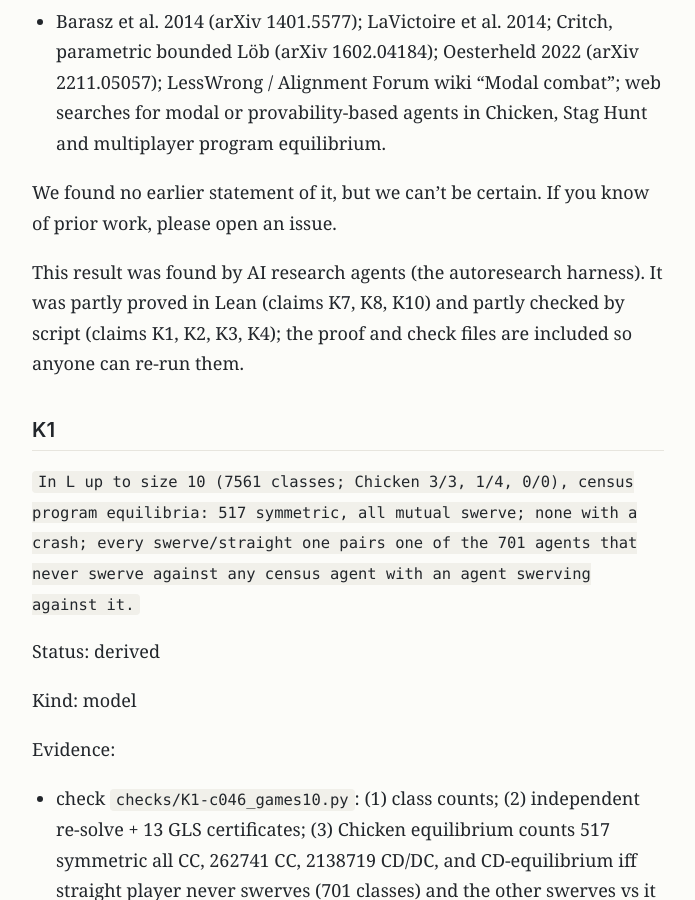
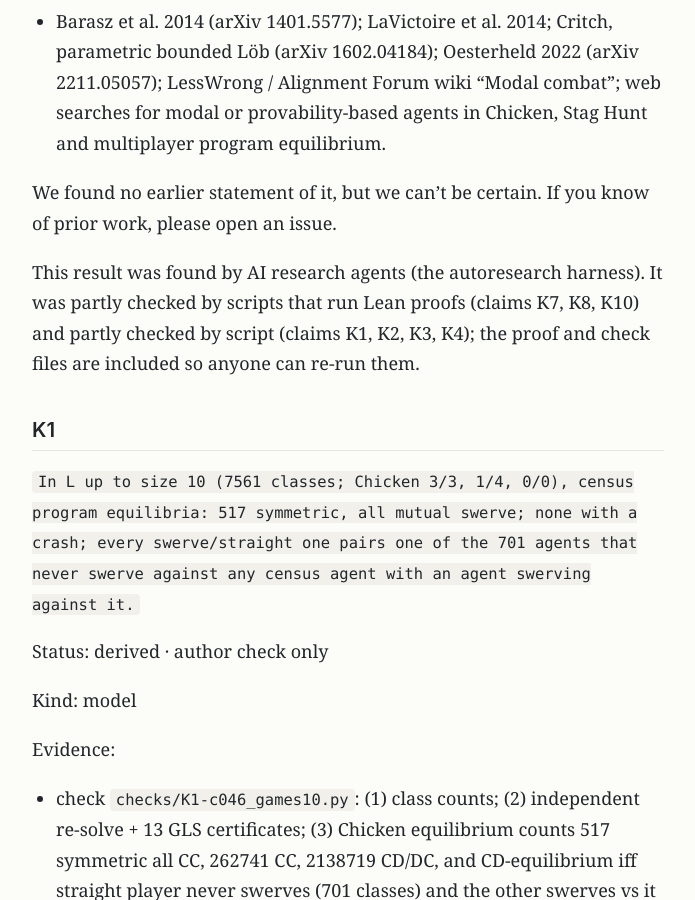
Before and after one commit to kodakodapa/autoresearch-findings, a Jekyll site: the page built from findings/chicken-modal-agents.md, in a window 1280 px wide and 900 px high, scrolled down 2803 px. Shown: the whole window, without its empty margins (292-987 px from the left). Built offline with Jekyll 4.4.1, drawn with Linux system fonts in a browser that asks for light colours; some of the changed text lies outside the part shown.

Commit message:
Revise chicken-modal-agents: Production note: Lean proofs run inside check scripts are now described as such, separately from harness-built proofs

```diff
--- a/findings/chicken-modal-agents.md
+++ b/findings/chicken-modal-agents.md
@@ -73,13 +73,13 @@ We believe this result is new. Our prior-art search (2026-10-20) covered:
 
 We found no earlier statement of it, but we can't be certain. If you know of prior work, please open an issue.
 
-This result was found by AI research agents (the autoresearch harness). It was partly proved in Lean (claims K7, K8, K10) and partly checked by script (claims K1, K2, K3, K4); the proof and check files are included so anyone can re-run them.
+This result was found by AI research agents (the autoresearch harness). It was partly checked by scripts that run Lean proofs (claims K7, K8, K10) and partly checked by script (claims K1, K2, K3, K4); the proof and check files are included so anyone can re-run them.
 
 ## K1
 
 `In L up to size 10 (7561 classes; Chicken 3/3, 1/4, 0/0), census program equilibria: 517 symmetric, all mutual swerve; none with a crash; every swerve/straight one pairs one of the 701 agents that never swerve against any census agent with an agent swerving against it.`
 
-Status: derived
+Status: derived · author check only
 
 Kind: model
 
@@ -102,7 +102,7 @@ Prior art: possibly new: no prior art found in the owner's search (answer: `prio
 
 In L up to size 10, round robin incl. self: Chicken (3,1,4,0) max 17666 only by $\neg\Box p\wedge\Box(\neg p\vee\Box p)$, which crashes vs itself (SwerveBot 16479, FairBot 14303); Stag Hunt (4,0,3,2) max 23411 only by $\Box(p\vee\Box^3\neg(p\vee q))$, which hunts stag vs HareBot (FairBot 21719).
 
-Status: derived
+Status: derived · author check only
 
 Kind: model
 
@@ -124,7 +124,7 @@ Prior art: possibly new: no prior art found in the owner's search (answer: `prio
 
 In L up to size 10, discrete replicator dynamics from uniform start (2000 steps) leave exactly the same 1116 observational classes (weight $>10^{-6}$) in PD, Chicken and Stag Hunt; they form a maximal set of mutual cooperators containing FairBot.
 
-Status: derived
+Status: derived · author check only
 
 Kind: model
 
@@ -146,7 +146,7 @@ Prior art: possibly new: no prior art found in the owner's search (answer: `prio
 
 In L up to size 10, the smallest agents that swerve vs themselves and vs NerveBot but go straight vs SwerveBot have size 3: exactly $\neg\Box p$ and $\neg\Box q$; $\neg\Box p$ crashes against no census agent, $\neg\Box q$ against 755.
 
-Status: derived
+Status: derived · author check only
 
 Kind: model
 
@@ -169,7 +169,7 @@ Prior art: possibly new: no prior art found in the owner's search (answer: `prio
 
 For all $k\ge0$, $Q_k=\Box^k\bot\vee\neg\Box(p\wedge q)$ never crashes vs any opponent, beats SwerveBot, self-swerves; it mutually swerves with $\Box^jp$ ($j\ge1$) iff $j<k$ and with $\Box(\Box^j\bot\vee p)$ iff $j+2\le k$, else is exploited; vs $Q_m$, $m>k$, $Q_k$ goes straight. Lean.
 
-Status: derived
+Status: derived · author check only
 
 Kind: model
 
@@ -192,7 +192,7 @@ Prior art: possibly new: no prior art found in the owner's search (answer: `prio
 
 In L up to size 10 (Chicken), exactly 4 agents crash against no census agent, go straight vs SwerveBot and mutually swerve with FairBot; all 4 never crash vs any modal opponent; the unique smallest (size 9) is $\Box^2\bot\vee\neg\Box(p\wedge q)$.
 
-Status: derived
+Status: derived · author check only
 
 Kind: model
 
@@ -215,7 +215,7 @@ Prior art: possibly new: no prior art found in the owner's search (answer: `prio
 
 For every guarded agent $A$ of modal depth $d$ playing action 2 vs the constant action-1 bot: $\Box^jp$ ($j\ge d$) plays 2 vs $A$ from height $d+j$, and $\Box(\Box^j\bot\vee p)$ ($j\ge d-1$) from height $j+2$; never mutual action 1 (any 2-action game; Lean). Both tight via $Q_k$.
 
-Status: derived
+Status: derived · author check only
 
 Kind: model
 
@@ -252,3 +252,8 @@ a search for threshold families beyond FairBot-like agents there.
 2. <!-- cite:mennen2017modal --> Mennen, Alex. 2017. Modal Combat for Games Other Than the Prisoner's Dilemma. [Link](https://www.lesswrong.com/posts/5bd75cc58225bf0670375375/modal-combat-for-games-other-than-the-prisoner-s-dilemma)
 3. <!-- cite:boolos1993logic --> Boolos, George. 1993. The Logic of Provability. Cambridge University Press
 4. <!-- cite:solovay1976provability --> Solovay, Robert M.. 1976. Provability Interpretations of Modal Logic. Israel Journal of Mathematics
+
+<!-- autoresearch:revisions -->
+## Revisions
+
+- 2026-10-21 — Production note: Lean proofs run inside check scripts are now described as such, separately from harness-built proofs
```
Also changed, not shown: _posts/2026-10-20-chicken-modal-agents.md (+13 -8 lines), claims/chicken-modal-agents/claim.md (+13 -8 lines), index.md (+1 -1 lines), README.md, claims/chicken-modal-agents/manifest.json, report/manifest.json, 5 other files.
